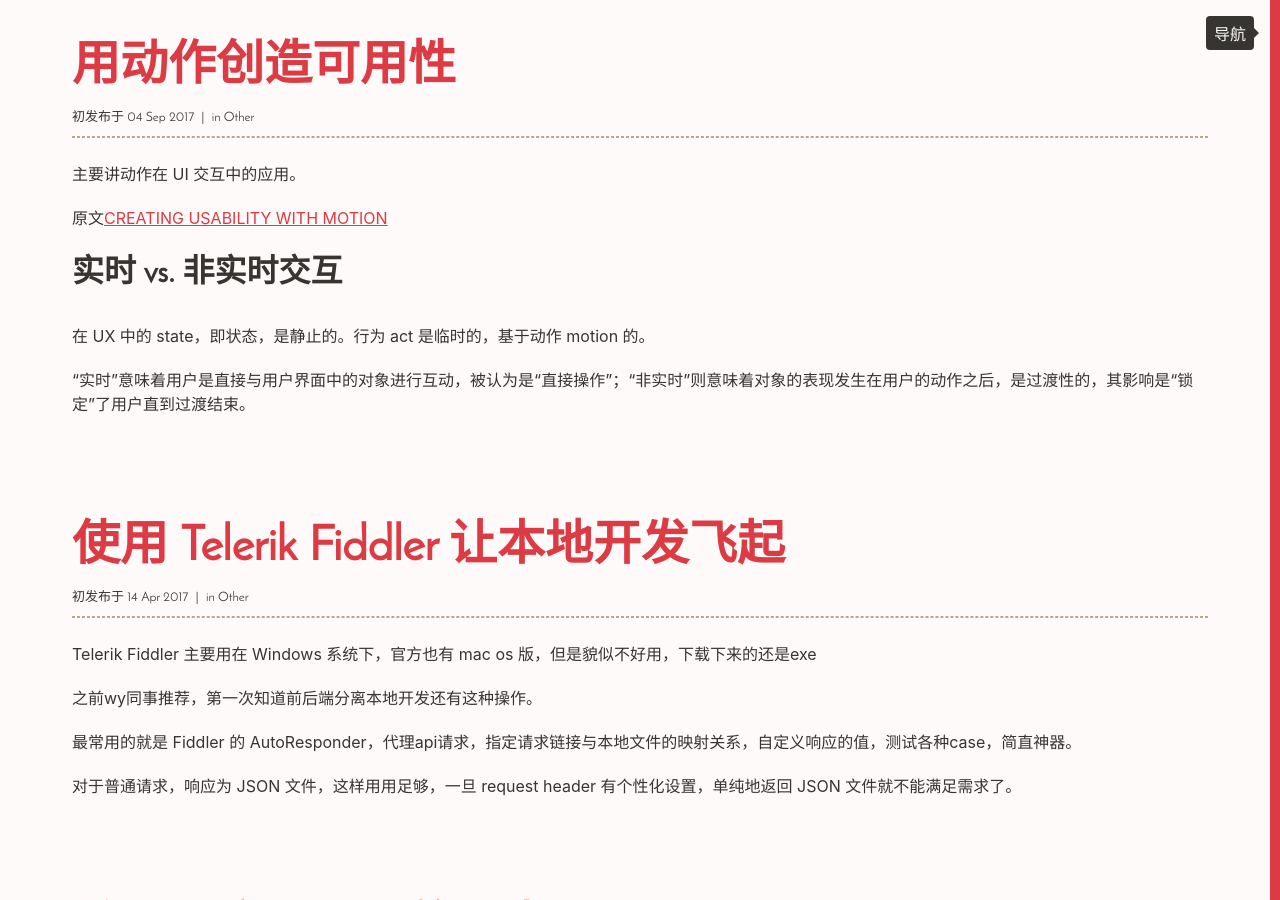
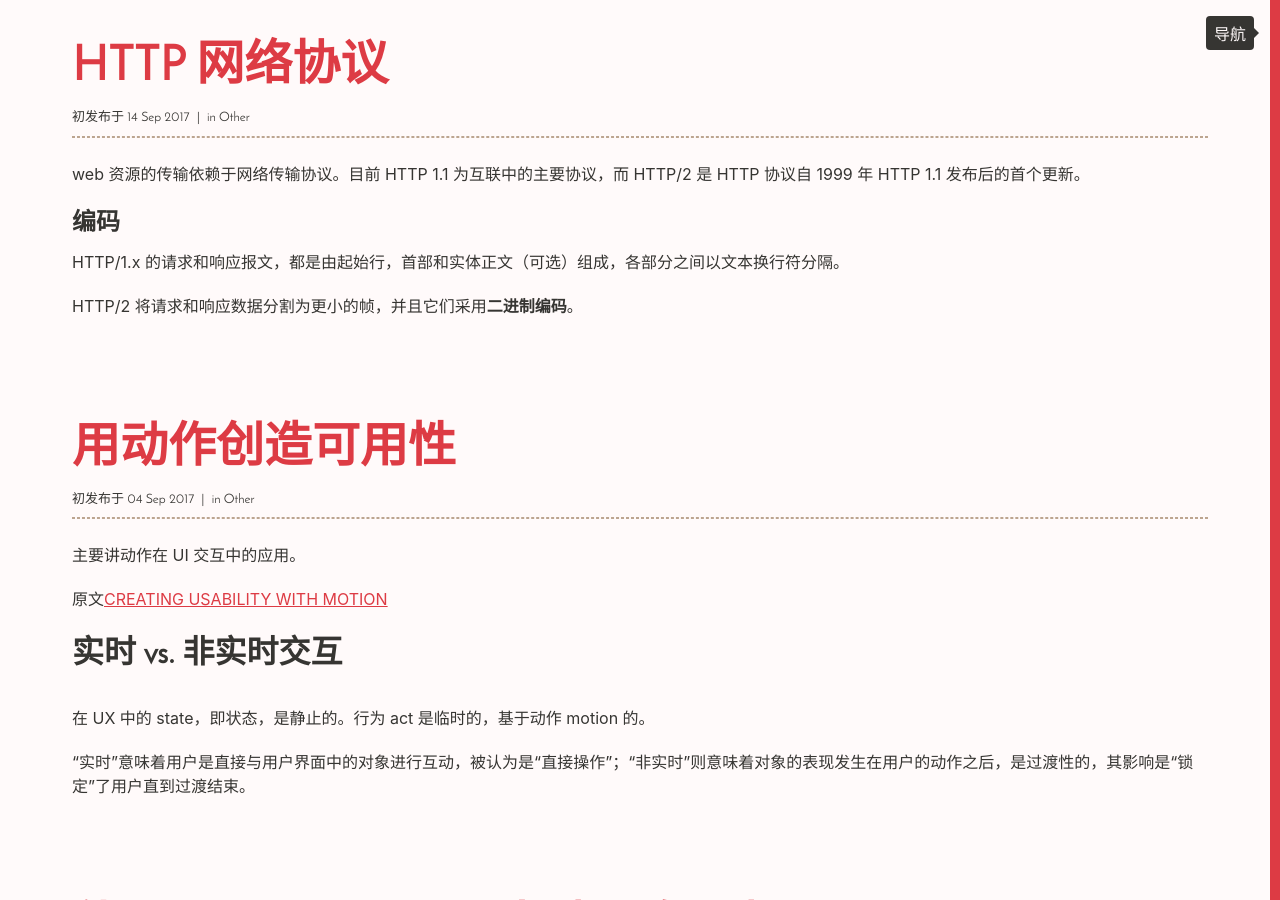
Before and after one commit to Vivi-wu/dive-into-web, a Jekyll site: the page built from Other/index.html, in a window 1280 px wide and 900 px high. Built offline with Jekyll 4.4.1, drawn with Linux system fonts in a browser that asks for light colours; some of the changed lines change nothing that is shown.

Commit message:
Add HTTP 网络协议相关博文

```diff
--- a/_posts/2016-08-12-morning-reading.markdown
+++ b/_posts/2016-08-12-morning-reading.markdown
@@ -101,28 +101,6 @@
 对于 “错过重要事情” 的担忧，只会产生在断开电源、退订或关机之前，而不是之后。
 
 终极自由是思想的自由，我们需要科技帮助我们自由地生活、感受、思考以及行动。
-
-## web缓存
-
-对于前端开发者来说，我们主要跟浏览器中的缓存打交道。关于缓存资源的问题，都仅仅针对GET请求。而对于POST, DELETE, PUT这类行为性操作通常不做任何缓存。
-
-HTTP通过缓存将服务器资源的副本保留一段时间，这段时间称为**新鲜度限值**。这在一段时间内请求相同资源不会再通过服务器。
-
-HTTP协议中 `Cache-Control` 和 `Expires`可以用来设置新鲜度的限值，前者是 **HTTP1.1** 中新增的响应头，后者是 **HTTP1.0** 中的响应头。二者所做的事时都是相同的，但由于Cache-Control使用的是**相对时间**，而Expires可能存在客户端与服务器端时间不一样的问题，所以我们更倾向于选择 Cache-Control。
-
-Cache-Control 不仅仅可以在响应头中设置，还可以在请求头中设置。
-
-可能设置的属性值有：
-
-+ max-age（单位为s）指定设置缓存最大的有效时间，定义的是时间长短。当浏览器向服务器发送请求后，在max-age这段时间里浏览器就不会再向服务器发送请求了
-+ public 指定响应可以在代理缓存中被缓存，于是可以被多用户共享。如果没有明确指定private，则默认为public。
-+ private 响应只能在私有缓存中被缓存，不能放在代理缓存上。对一些用户信息敏感的资源，通常需要设置为private。
-+ no-cache 表示必须先与服务器确认资源是否被更改过（依靠If-None-Match和Etag），然后再决定是否使用本地缓存。
-+ no-store 绝对禁止缓存任何资源，也就是说每次用户请求资源时，都会向服务器发送一个请求，每次都会下载完整的资源。通常用于机密性资源。
-
-浏览器或代理缓存中缓存的资源过期了，并不意味着它和原始服务器上的资源有实际的差异，仅仅意味着到了要进行核对的时间了。这种情况被称为服务器再验证。
-
-如果资源发生变化，则需要取得新的资源，并在缓存中替换旧资源。如果资源没有发生变化，缓存只需要获取新的响应头，和一个新的过期时间，对缓存中的资源过期时间进行更新即可。 HTTP1.1 推荐使用的验证方式是 `If-None-Match` / `Etag` 对应 Request Headers 和 Response Headers，在 HTTP1.0 中则使用 If-Modified-Since/Last-Modified
 
 ## Chrome DevTool 实用技巧
 
--- /dev/null
+++ b/_posts/2017-09-14-HTTP.markdown
@@ -0,0 +1,58 @@
+---
+title:  "HTTP 网络协议"
+category: Other
+---
+web 资源的传输依赖于网络传输协议。目前 HTTP 1.1 为互联中的主要协议，而
+HTTP/2 是 HTTP 协议自 1999 年 HTTP 1.1 发布后的首个更新。
+
+### 编码
+
+HTTP/1.x 的请求和响应报文，都是由起始行，首部和实体正文（可选）组成，各部分之间以文本换行符分隔。
+
+HTTP/2 将请求和响应数据分割为更小的帧，并且它们采用**二进制编码**。
+
+<!--more-->
+
+### 多路复用
+
+HTTP 1.x 中，如果想并发多个请求，必须使用多个 TCP 链接。浏览器为了控制资源，会对单个域名有 6-8 的个数限制，超过限制的请求会被挂起等待了一段时间。
+
+HTTP/2中：
+
++ 同域名下所有通信都在**单个连接**上完成。
++ 单个连接可以承载任意数量的双向数据流。
++ 数据流以消息的形式发送，而消息又由一个或多个帧组成，多个帧之间可以乱序发送，因为根据帧首部的流标识可以重新组装。
+
+### 头部压缩
+
+HTTP 每一次通信都会携带一组头部，用于描述这次通信的的资源、浏览器属性、cookie 等。
+
+HTTP/2对消息头采用HPACK（专为http2头部设计的压缩格式）进行压缩传输，而HTTP/1.x 每次请求，都会携带大量冗余头信息，浪费带宽资源。
+
+具体实现：
+
++ 在客户端和服务器端使用“首部表”来跟踪和存储之前发送的键－值对；
++ 首部表在HTTP/2的连接存续期内始终存在，由客户端和服务器共同渐进地更新;
++ 每个新的首部键－值对要么被追加到当前表的末尾，要么替换表中之前的值。
+
+## web 缓存
+
+对于前端开发者来说，我们主要跟浏览器中的缓存打交道。关于缓存资源的问题，都仅仅针对GET请求。而对于POST, DELETE, PUT这类行为性操作通常不做任何缓存。
+
+HTTP通过缓存将服务器资源的副本保留一段时间，这段时间称为**新鲜度限值**。这在一段时间内请求相同资源不会再通过服务器。
+
+HTTP协议中 `Cache-Control` 和 `Expires`可以用来设置新鲜度的限值，前者是 **HTTP1.1** 中新增的响应头，后者是 **HTTP1.0** 中的响应头。二者所做的事时都是相同的，但由于Cache-Control使用的是**相对时间**，而Expires可能存在客户端与服务器端时间不一样的问题，所以我们更倾向于选择 Cache-Control。
+
+Cache-Control 不仅仅可以在响应头中设置，还可以在请求头中设置。
+
+可能设置的属性值有：
+
++ max-age（单位为s）指定设置缓存最大的有效时间，定义的是时间长短。当浏览器向服务器发送请求后，在max-age这段时间里浏览器就不会再向服务器发送请求了
++ public 指定响应可以在代理缓存中被缓存，于是可以被多用户共享。如果没有明确指定private，则默认为public。
++ private 响应只能在私有缓存中被缓存，不能放在代理缓存上。对一些用户信息敏感的资源，通常需要设置为private。
++ no-cache 表示必须先与服务器确认资源是否被更改过（依靠If-None-Match和Etag），然后再决定是否使用本地缓存。
++ no-store 绝对禁止缓存任何资源，也就是说每次用户请求资源时，都会向服务器发送一个请求，每次都会下载完整的资源。通常用于机密性资源。
+
+浏览器或代理缓存中缓存的资源过期了，并不意味着它和原始服务器上的资源有实际的差异，仅仅意味着到了要进行核对的时间了。这种情况被称为服务器再验证。
+
+如果资源发生变化，则需要取得新的资源，并在缓存中替换旧资源。如果资源没有发生变化，缓存只需要获取新的响应头，和一个新的过期时间，对缓存中的资源过期时间进行更新即可。 HTTP1.1 推荐使用的验证方式是 `If-None-Match` / `Etag` 对应 Request Headers 和 Response Headers，在 HTTP1.0 中则使用 If-Modified-Since/Last-Modified
```
